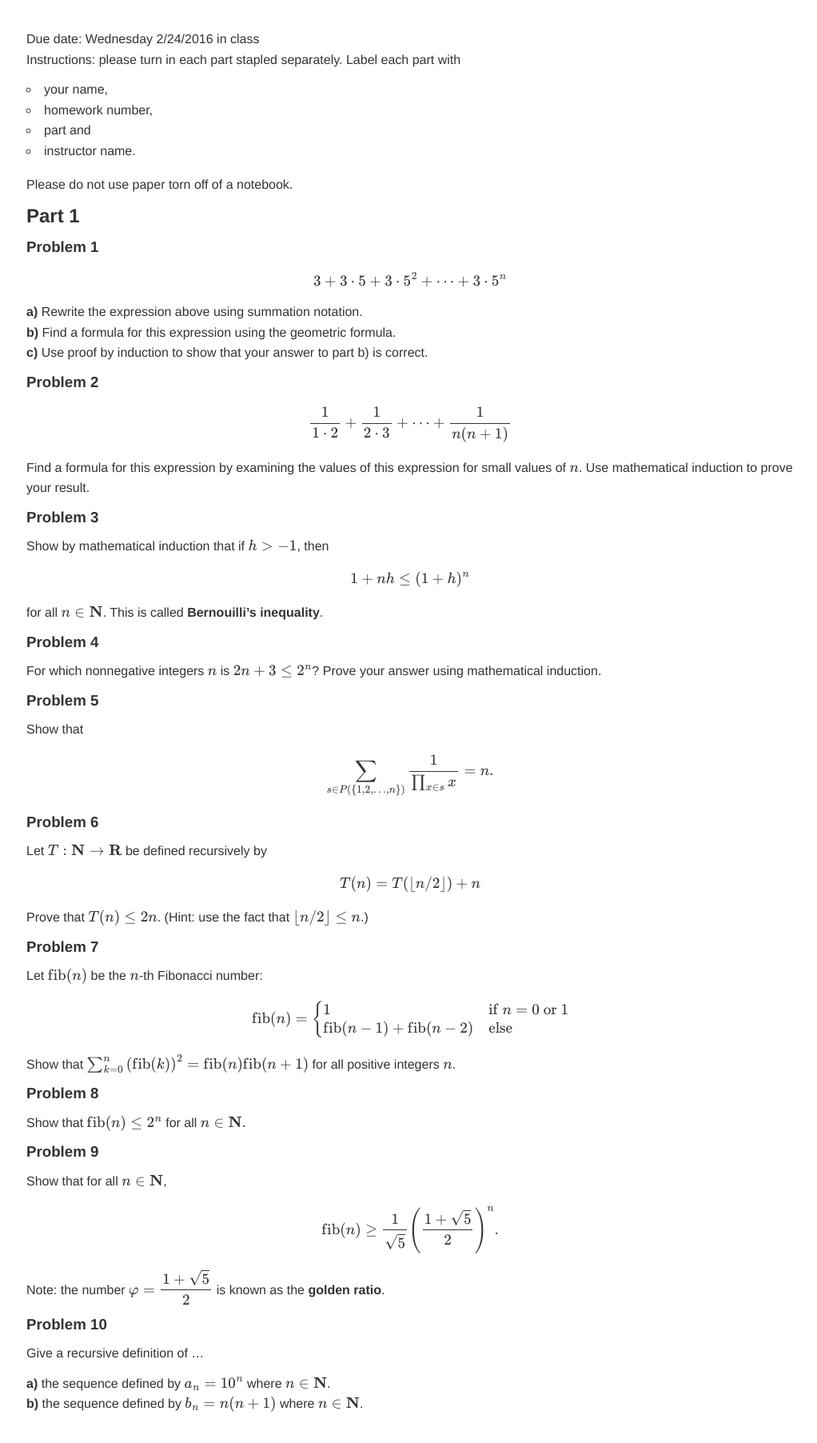
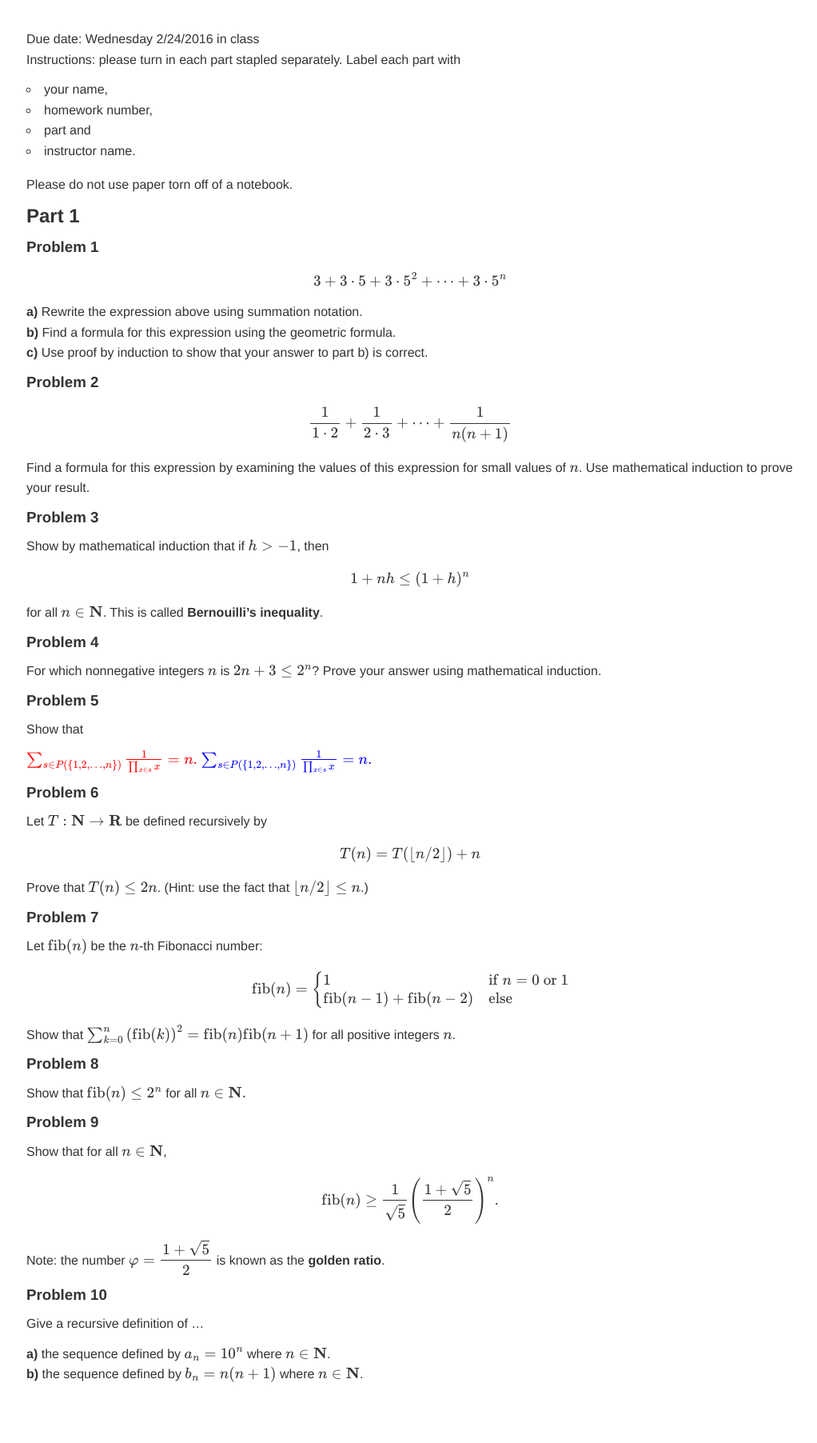
Before and after one commit to jacksonjw12/mbannister.github.io, a Jekyll site: the page built from _teaching/55-s16/homework05.md, in a window 1280 px wide. Shown: the whole page at 80% size, without its empty margins (127-1149 px from the left). Built offline with Jekyll 4.4.1, drawn with Linux system fonts in a browser that asks for light colours; formulas are drawn with MathJax 3; after the commit the page ends 1767 px from its top, so only the background shows below that.

Commit message:
Fix 55 homework

```diff
--- a/_teaching/55-s16/homework05.md
+++ b/_teaching/55-s16/homework05.md
@@ -48,7 +48,8 @@ For which nonnegative integers $$n$$ is $$2n + 3 \leq 2^n$$? Prove your answer u
 
 Show that
 
-$$\sum_{s \in P(\{1, 2, \dots, n\})} \frac{1}{\prod_{x \in s}x} = n.$$
+<del>$$\sum_{s \in P(\{1, 2, \dots, n\})} \frac{1}{\prod_{x \in s}x} = n.$$</del>
+<ins>$$\sum_{s \in P(\{1, 2, \dots, n\})} \frac{1}{\prod_{x \in s}x} = n.$$</ins>
 
 
 ### Problem 6
```
